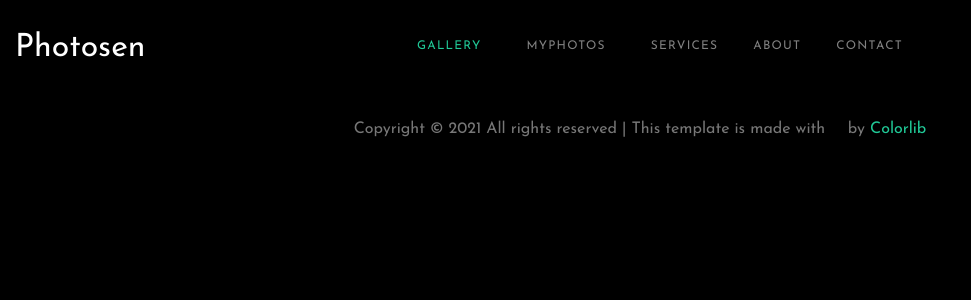
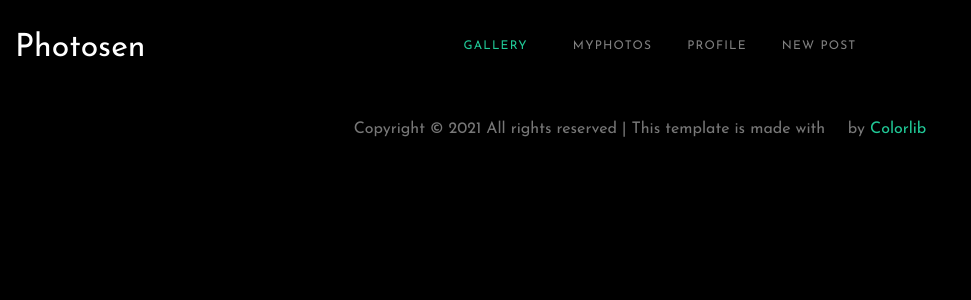
Before and after one commit to setayeshmbr/social_media, a Django app: page / in a window 1280 px wide. Shown: the top 300 px of the page, without its empty margins (0-971 px from the left). Run offline with Django 3.2, Linux system fonts and the light colour scheme; data that the repository does not hold is empty; some libraries are stand-ins or nearby versions; some web fonts are replaced.

Commit message:
replaced postlist view to account app

```diff
--- a/apps/account/urls.py
+++ b/apps/account/urls.py
@@ -1,8 +1,11 @@
 # from django.urls import path
 #
 # from apps.blog.views import home
+from django.urls import path
+
+from apps.account.views import PostList
 
 app_name = 'account'
 urlpatterns = [
-
+    path('post_list', PostList.as_view(), name='post_list'),
 ]
--- a/apps/blog/models.py
+++ b/apps/blog/models.py
@@ -46,8 +46,8 @@ class Post(models.Model):
         ('p', _('Publish')),  # Publish
 
     )
-    status = models.CharField(_('Publish status'),max_length=2, choices=STATUS_CHOICES)
-    author = models.ForeignKey(settings.AUTH_USER_MODEL, on_delete=models.CASCADE)
+    status = models.CharField(_('Publish status'),max_length=2, choices=STATUS_CHOICES ,blank=True, default='p')
+    author = models.ForeignKey(settings.AUTH_USER_MODEL, on_delete=models.CASCADE,related_name='posts', null=True)
     category = models.ManyToManyField(Category,verbose_name=_('Category'),related_name='posts',blank=True,null=True)
 
     def img_tag(self):
--- a/apps/blog/urls.py
+++ b/apps/blog/urls.py
@@ -1,13 +1,11 @@
 from django.urls import path
 
-from .views import PostList, CategoryList, CategoryDetail, PostDetail
+from .views import CategoryList, CategoryDetail, PostDetail
 
 app_name = 'blog'
 urlpatterns = [
     path('', CategoryList.as_view(), name='home'),
     path('category_detail/<slug:slug>', CategoryDetail.as_view(), name='category_detail'),
 
-    path('post_list', PostList.as_view(), name='post_list'),
     path('post_detail/<int:pk>', PostDetail.as_view(), name='post_detail'),
-
 ]
--- a/apps/blog/views.py
+++ b/apps/blog/views.py
@@ -5,9 +5,9 @@ from django.views.generic import ListView, DetailView
 from apps.blog.models import Post, Category
 
 
-class PostList(ListView):
-    model = Post
-    template_name = 'blog/post_list.html'
+# class PostList(ListView):
+#     model = Post
+#     template_name = 'blog/post_list.html'
 
 class PostDetail(DetailView):
     def get_object(self, queryset=None) :
--- a/templates/blog/navbar.html
+++ b/templates/blog/navbar.html
@@ -26,12 +26,12 @@
                                 <li><a href="#">Nature</a></li>
                             </ul>
                         </li>
-                        <li class="has-children ">
-                            <a href="{% url 'blog:post_list' %}">MyPhotos</a>
+                        <li>
+                            <a href="{% url 'account:post_list' %}">MyPhotos</a>
                         </li>
-                        <li><a href="services.html">Services</a></li>
-                        <li><a href="about.html">About</a></li>
-                        <li><a href="contact.html">Contact</a></li>
+{#                        <li><a href="#">Services</a></li>#}
+                        <li><a href="#">Profile</a></li>
+                        <li><a href="#">New Post</a></li>
                     </ul>
                 </nav>
             </div>
@@ -41,17 +41,12 @@
                     <ul class="site-menu js-clone-nav ml-auto list-unstyled d-flex text-right mb-0"
                         data-class="social">
                         <li>
-                            <a href="#" class="pl-0 pr-3"><span class="icon-facebook"></span></a>
+                            <a href="{% url 'login' %}" class="pl-3 pr-3"><span class="icon-sign-in"></span></a>
                         </li>
                         <li>
-                            <a href="#" class="pl-3 pr-3"><span class="icon-twitter"></span></a>
+                            <a href="{% url 'logout' %}" class="pl-0 pr-3"><span class="icon-sign-out"></span></a>
                         </li>
-                        <li>
-                            <a href="#" class="pl-3 pr-3"><span class="icon-instagram"></span></a>
-                        </li>
-                        <li>
-                            <a href="#" class="pl-3 pr-3"><span class="icon-youtube-play"></span></a>
-                        </li>
+
                     </ul>
                 </div>
 
```
Also changed, not shown: apps/account/views.py (+11 -2 lines).
